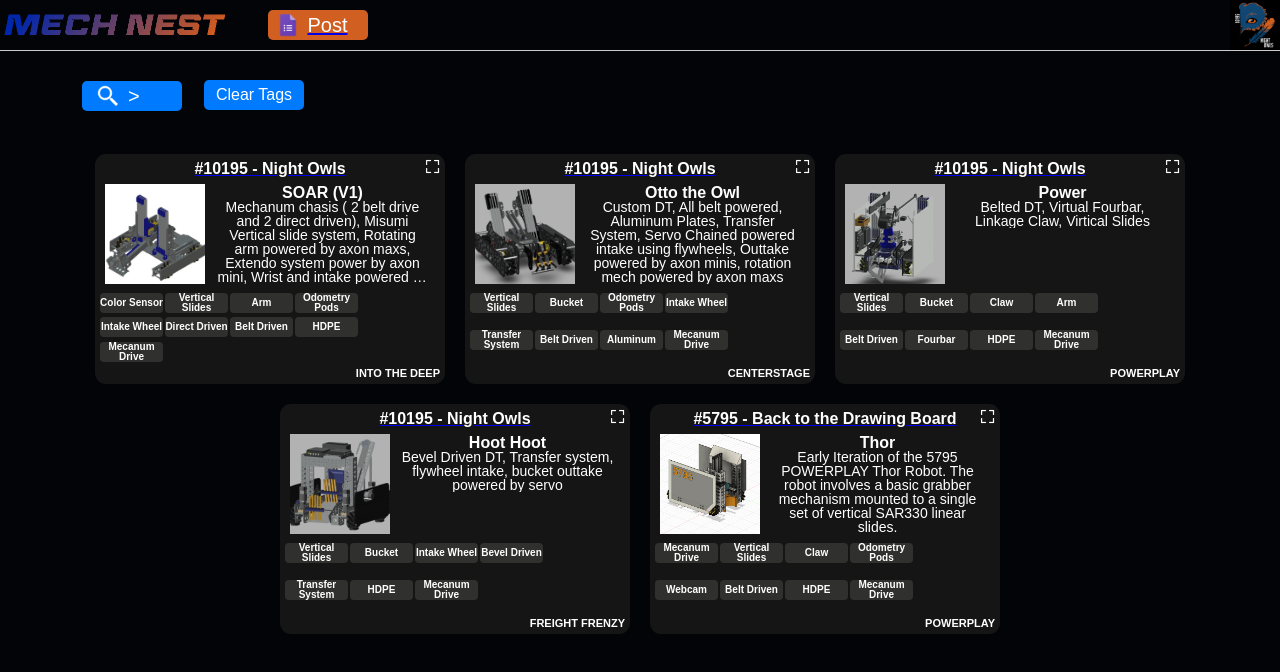
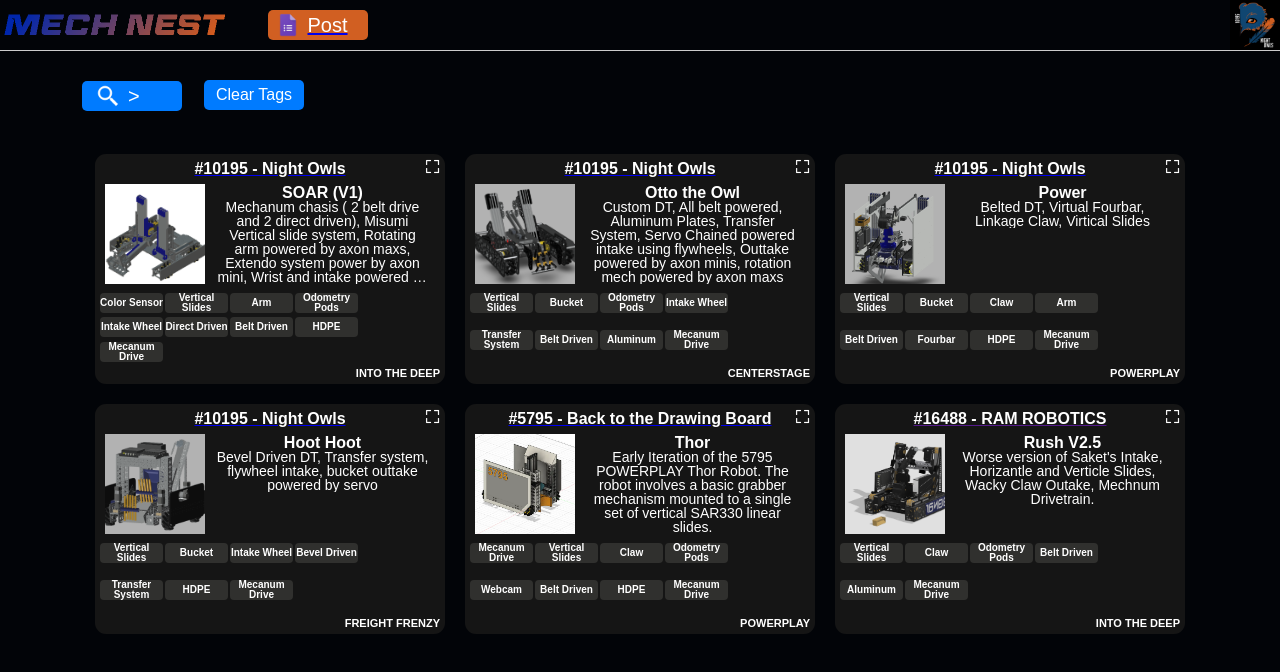
Before and after one commit to FTC-10195/MechNest, a React (Create React App) app: page / in a window 1280 px wide. Shown: the top 672 px of the page. Built offline with nearby package versions, Linux system fonts and the light colour scheme.

Commit message:
Added Ram robotics

```diff
--- a/src/App.js
+++ b/src/App.js
@@ -156,6 +156,16 @@
       season: [TagsStates.NA,TagsStates.POWERPLAY],
       drive: [TagsStates.NA,TagsStates.Mecanum]
     },
+    {
+      id: 6, title: 'Rush V2.5',
+      description: "Worse version of Saket's Intake, Horizantle and Verticle Slides, Wacky Claw Outake, Mechnum Drivetrain.",
+      imageLink: './Images/INTOTHEDEEP16488.png',
+      teamNumber: '16488', teamName: "RAM ROBOTICS", teamLink: '',
+      cadLink: "https://cad.onshape.com/documents/c781844ef4f513717ffb038a/w/b986247c183ac845df1d4956/e/530d7765ef11eea33804886b?renderMode=0&uiState=678adfd49bc48a236ca83875", cadText: "https://a360.co/4a1pKoh",
+      tags: [TagsStates.NA, TagsStates.VerticalSlides,TagsStates.Claw,TagsStates.OdometryPods,TagsStates.Belt,TagsStates.Aluminum],
+      season: [TagsStates.NA,TagsStates.IntoTheDeep],
+      drive: [TagsStates.NA,TagsStates.Mecanum]
+    }
   ];
   const handleCardClick = (card) => {
     if (card.id == selectedCard){
```
Also changed, not shown: public/Images/INTOTHEDEEP16488.png (added).
